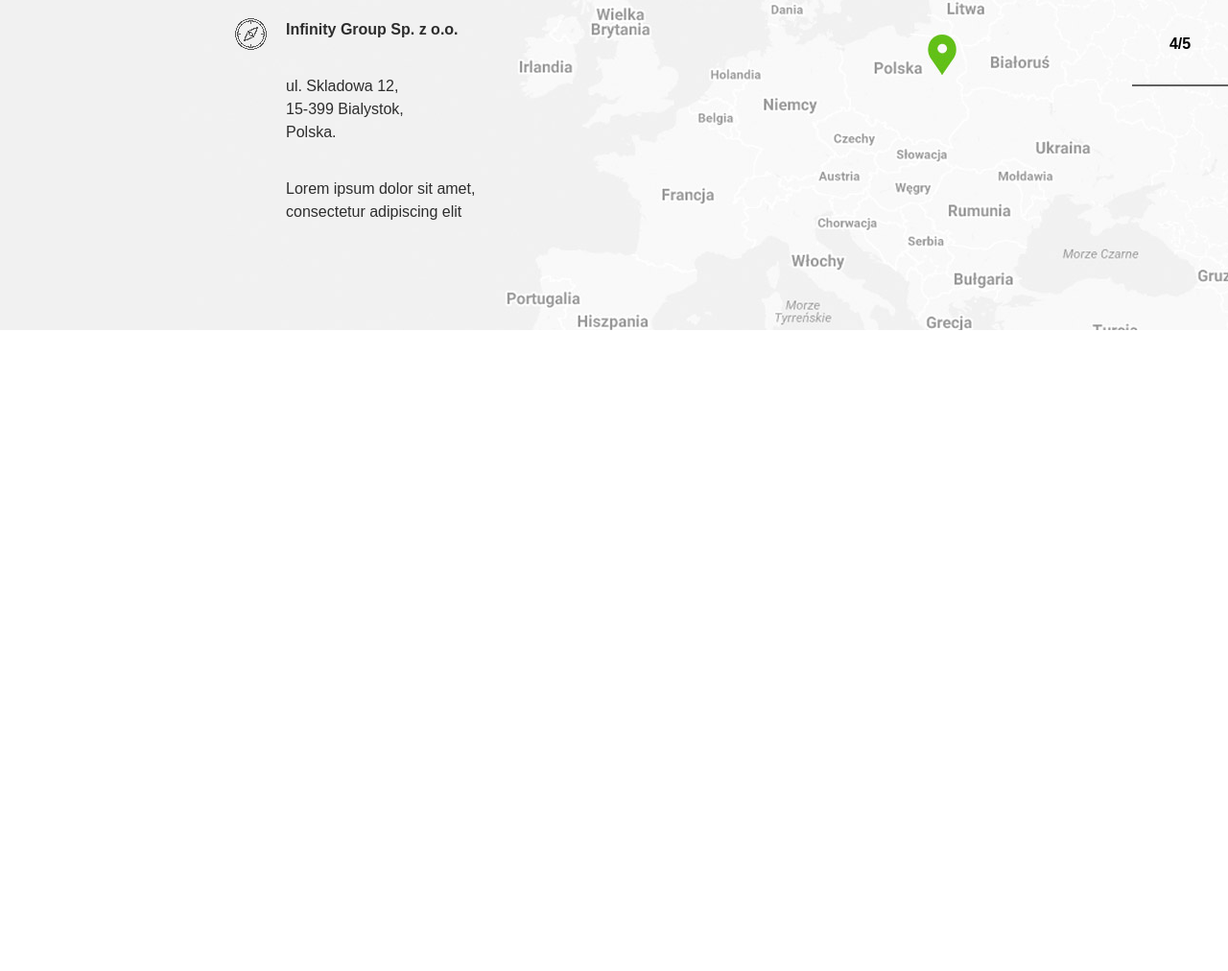
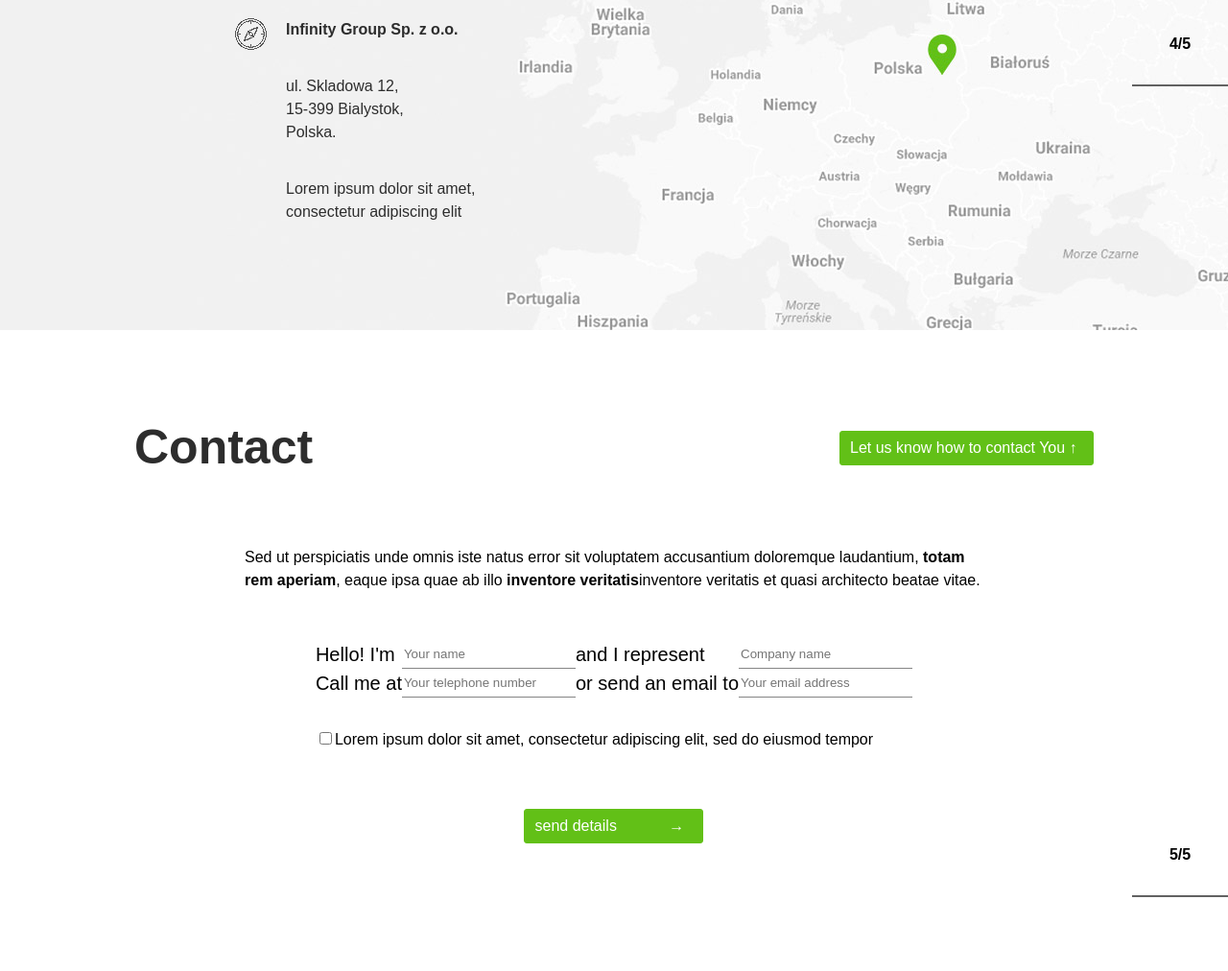
Before and after one commit to Radziewicz/IG, a website: page app/index.html in a window 1280 px wide. Shown: the part 3412-4424 px from the top of the page at 96% size. Before the commit the page ends 3756 px from the top, so only its background shows below. Drawn offline with nearby package versions, Linux system fonts and the light colour scheme; files that its build step writes are made by us from their sources.

Commit message:
add section contact

```diff
--- a/app/index.html
+++ b/app/index.html
@@ -151,6 +151,26 @@
             <h6>4/5</h6>
           </div>
         </section>
+        <section class="contact">
+          <div class="contact__bar">
+            <h2 class="header">Contact</h2>
+            <a href="/" class="contact__bar__btn">Let us know how to contact You &#8593;</a>
+          </div>
+          <p class="contact__text">Sed ut perspiciatis unde omnis iste natus error sit voluptatem accusantium doloremque laudantium, <span class="strong">totam rem aperiam</span>, eaque ipsa quae ab illo <span class="strong">inventore veritatis</span>inventore veritatis et quasi architecto beatae vitae.</p>
+          <div class="contact__element">
+            <form class="contact__element__form">
+              <label class="label-a">Hello! I'm</label><input class="input-a" type="text" name="name" placeholder="Your name">
+              <label class="label-b">and I represent</label><input class="input-b" type="text" name="name" placeholder="Company name">
+              <label class="label-c">Call me at </label><input class="input-c" type="text" name="name" placeholder="Your telephone number">
+              <label class="label-d">or send an email to</label><input class="input-d" type="text" name="name" placeholder="Your email address">
+              <label class="label-e"><input  type="checkbox" name="" value=""><span class="checkmark"></span>Lorem ipsum dolor sit amet, consectetur adipiscing elit, sed do eiusmod tempor</label>
+              <a href="/" class="contact__bar__btn btn">send details <span class="arrow">&#8594;</span></a>
+            </form>
+            <div class="position">
+              <h6>5/5</h6>
+            </div>
+          </div>
+        </section>
 
     <!-- build:js scripts/vendor.js -->
 
--- /dev/null
+++ b/app/styles/_contact.scss
@@ -0,0 +1,112 @@
+.contact {
+    padding: 85px 0;
+    &__bar {
+        display: grid;
+        grid-template-columns: 115px 265px;
+        align-items: center;
+        justify-content: space-between;
+        max-width: 1000px;
+        margin: 0 auto;
+        padding-bottom: 65px;
+        &__btn {
+            text-decoration: none;
+            color: #fff;
+            border: 1px solid #62c017;
+            border-radius: 3px;
+            background-color: #62c017;
+            padding: 5px 10px;
+        }
+    }
+    &__text {
+      font-size: 16px;
+      max-width: 730px;
+      padding-bottom: 50px;
+      max-width: 770px;
+      margin: 0 auto;
+    }
+    &__element {
+      display: grid;
+      grid-template-rows: 1fr;
+      align-content: start;
+        &__form {
+          max-width: 770px;
+          margin: 0 auto;
+          display: grid;
+          grid-template-columns: auto auto auto auto;
+          grid-template-rows: auto;
+          grid-column-gap: 0;
+          justify-items: stretch;
+          grid-template-areas:
+            "labelA inputA labelB inputB"
+            "labelC inputC labelD inputD"
+            "labelE labelE labelE labelE"
+            "btn btn btn btn";
+        }
+      }
+    }
+
+  input {
+    border: 0;
+    border-bottom: 1px solid #858585;
+  }
+
+
+ .label-a {
+    grid-area: labelA;
+    font-size: 20px;
+  }
+
+  .label-b {
+    grid-area: labelB;
+    font-size: 20px;
+  }
+
+  .label-c {
+    grid-area: labelC;
+    font-size: 20px;
+  }
+
+  .label-d {
+    grid-area: labelD;
+    font-size: 20px;
+  }
+
+  .input-a {
+    grid-area: inputA;
+    justify-self: stretch;
+  }
+
+  .input-b {
+    grid-area: inputB;
+    justify-self: stretch;
+  }
+
+  .input-c {
+    grid-area: inputC;
+    justify-self: stretch;
+  }
+
+  .input-d {
+    grid-area: inputD;
+    justify-self: stretch;
+  }
+
+  .label-e {
+    grid-area: labelE;
+    margin-top: 32px;
+  }
+
+  .btn {
+    grid-area: btn;
+    width: 165px;
+    margin: 60px auto 0 auto;
+  }
+
+  .arrow {
+    padding-left: 50px;
+  }
+
+  .strong {
+    font-weight: bold;
+    color: #000;
+  }
--- a/app/styles/main.scss
+++ b/app/styles/main.scss
@@ -1,4 +1,5 @@
 @import '_clients';
+@import '_contact';
 @import '_hero';
 @import '_map';
 @import '_mission';
```
Also changed, not shown: app/styles/_footer.scss (added).
